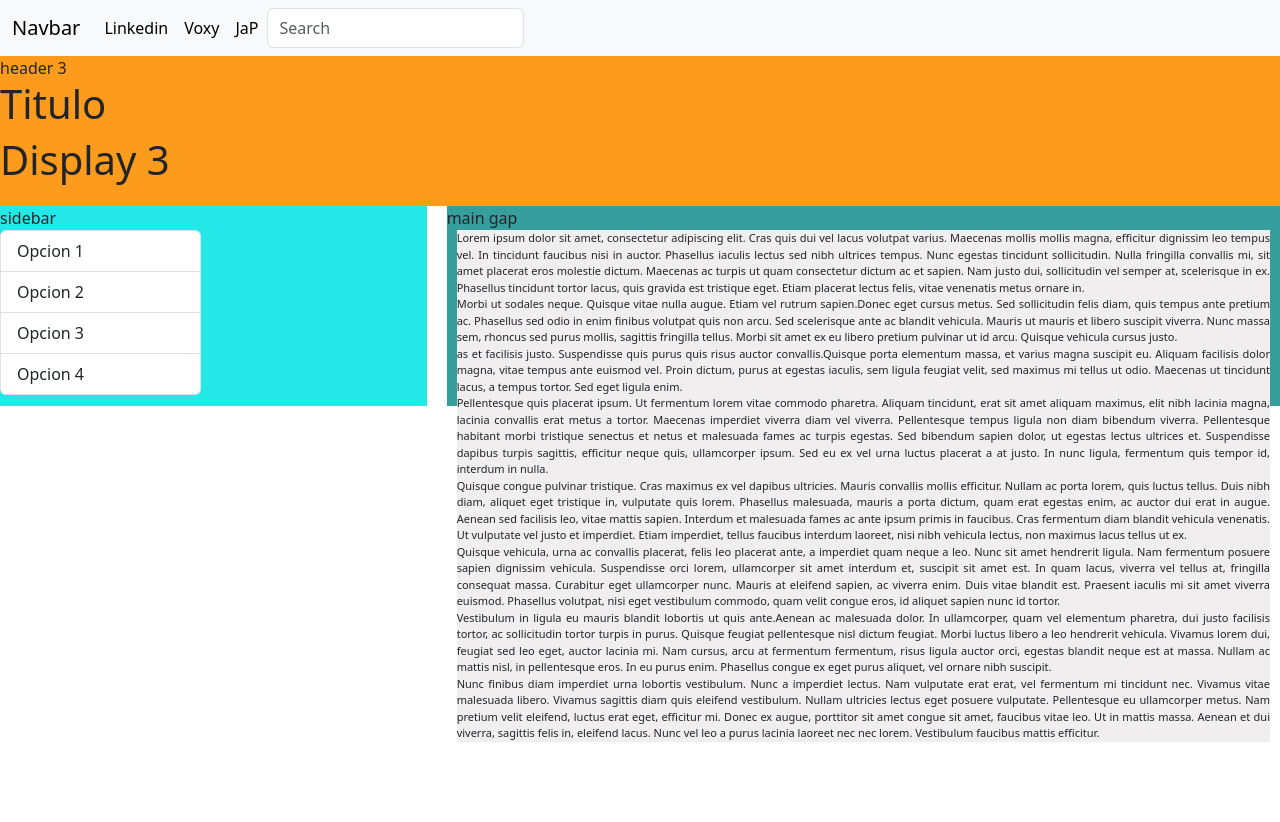
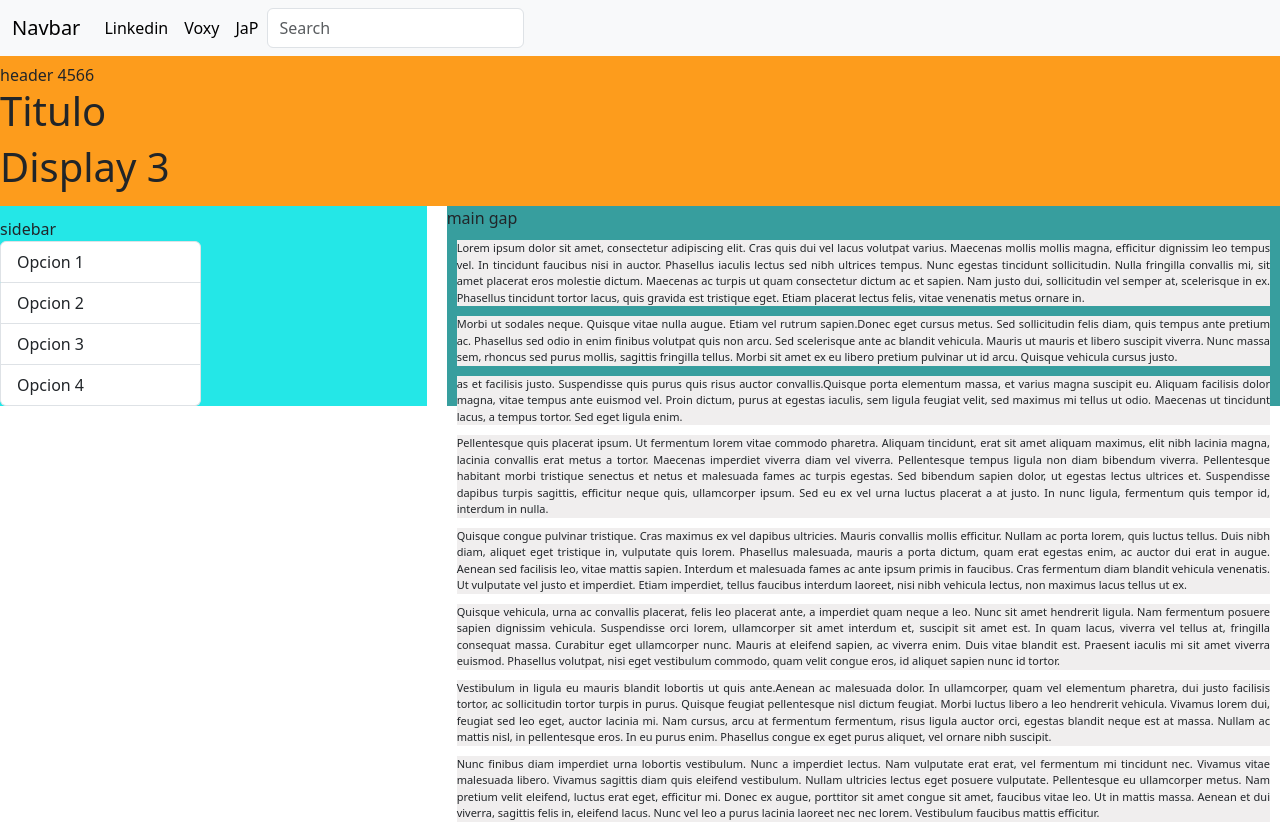
Before and after one commit to rafaelbarboza54/Experimentos, a plain HTML site: page index.html in a window 1280 px wide. Before the commit the page ends 800 px from the top, so only its background shows below. Drawn offline with nearby package versions, Linux system fonts and the light colour scheme.

Commit message:
flex y wrap

```diff
--- a/index.html
+++ b/index.html
@@ -57,7 +57,7 @@
 
   <!-- TITULO  -->
 
-  <div class="d-none d-lg-block header">header 3
+  <div class="d-none d-lg-block header">header 4566
     <h1>Titulo</h1>
 <div class="content">
  <div id="carouselExampleInterval" class="carousel slide" data-bs-ride="carousel">
--- a/style.css
+++ b/style.css
@@ -24,16 +24,20 @@
   .header {
     background-color: #fd9c1c;
     align-items: center;
+    align-content: center;
     grid-column-start: 1;
     grid-column-end: 4;
   }
   .sidebar {
     background-color: #24e7e7;
+    align-content: end;
     align-items: end;
     grid-row-start: 2;
     grid-row-end: 4;
   }
   .main{
+    display: flex;
+    flex-wrap: wrap;
     background-color: #379e9e;
     gap: 10px;
     grid-column-start: 2;
```
